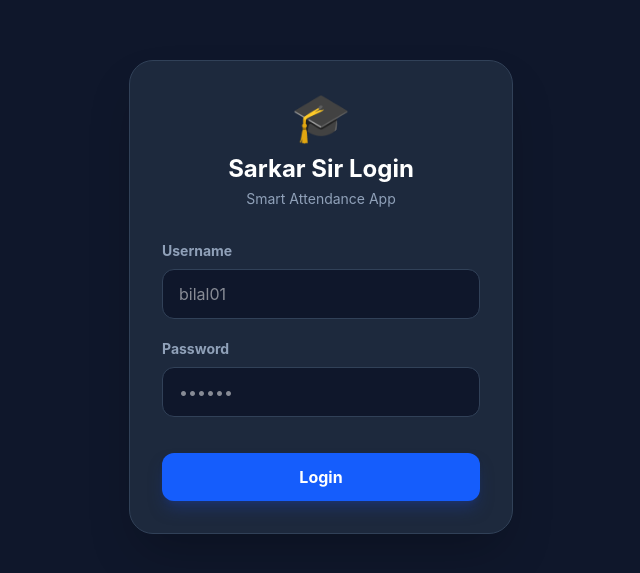
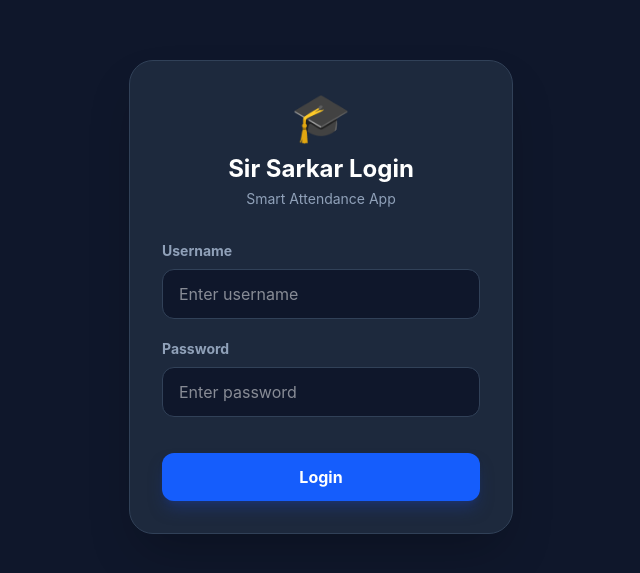
Before and after one commit to thedeadarmy21-stack/smart-teacher-app, a React (Vite) app: page / in a window 1280 px wide. Shown: the part 103-676 px from the top of the page, without its empty margins (319-959 px from the left). Built offline with nearby package versions, Linux system fonts and the light colour scheme.

Commit message:
Fixed Sarkar Sir name and placeholders

```diff
--- a/src/pages/Home.jsx
+++ b/src/pages/Home.jsx
@@ -59,7 +59,7 @@ const Home = () => {
 
         <div>
           <p className="text-slate-400 text-sm">Welcome back,</p>
-          <h2 className="text-2xl font-bold text-white">{teacherData.name === 'Sir Bilal' ? 'Sarkar Sir' : (teacherData.name || 'Sarkar Sir')}</h2>
+          <h2 className="text-2xl font-bold text-white">{teacherData.name === 'Sir Bilal' ? 'Sir Sarkar' : (teacherData.name || 'Sir Sarkar')}</h2>
         </div>
       </header>
 
--- a/src/pages/Login.jsx
+++ b/src/pages/Login.jsx
@@ -15,14 +15,12 @@ const Login = () => {
     setLoading(true);
 
     try {
-      // Browser ka unique ID banao (Device Lock ke liye)
       let deviceId = localStorage.getItem('deviceId');
       if (!deviceId) {
         deviceId = "DEV-" + Math.random().toString(36).substring(2, 15) + Date.now().toString(36);
         localStorage.setItem('deviceId', deviceId);
       }
 
-      // 👇 Yahan apna Vercel wala URL daala hai
       const response = await axios.post('https://smart-attendance-backend-one.vercel.app/api/auth/login', {
         username,
         password,
@@ -44,7 +42,7 @@ const Login = () => {
       <div className="bg-slate-800 p-8 rounded-3xl shadow-2xl w-full max-w-sm border border-slate-700">
         <div className="text-center mb-8">
           <div className="text-5xl mb-3">🎓</div>
-          <h2 className="text-2xl font-bold text-white">Sarkar Sir Login</h2>
+          <h2 className="text-2xl font-bold text-white">Sir Sarkar Login</h2>
           <p className="text-slate-400 text-sm mt-1">Smart Attendance App</p>
         </div>
 
@@ -58,7 +56,7 @@ const Login = () => {
               value={username}
               onChange={(e) => setUsername(e.target.value)}
               className="w-full px-4 py-3 bg-slate-900 border border-slate-700 text-white rounded-xl focus:outline-none focus:ring-2 focus:ring-blue-500 transition"
-              placeholder="bilal01"
+              placeholder="Enter username" // 👈 Placeholder change kiya
               required
             />
           </div>
@@ -70,7 +68,7 @@ const Login = () => {
               value={password}
               onChange={(e) => setPassword(e.target.value)}
               className="w-full px-4 py-3 bg-slate-900 border border-slate-700 text-white rounded-xl focus:outline-none focus:ring-2 focus:ring-blue-500 transition"
-              placeholder="••••••"
+              placeholder="Enter password" // 👈 Placeholder change kiya
               required
             />
           </div>
```
